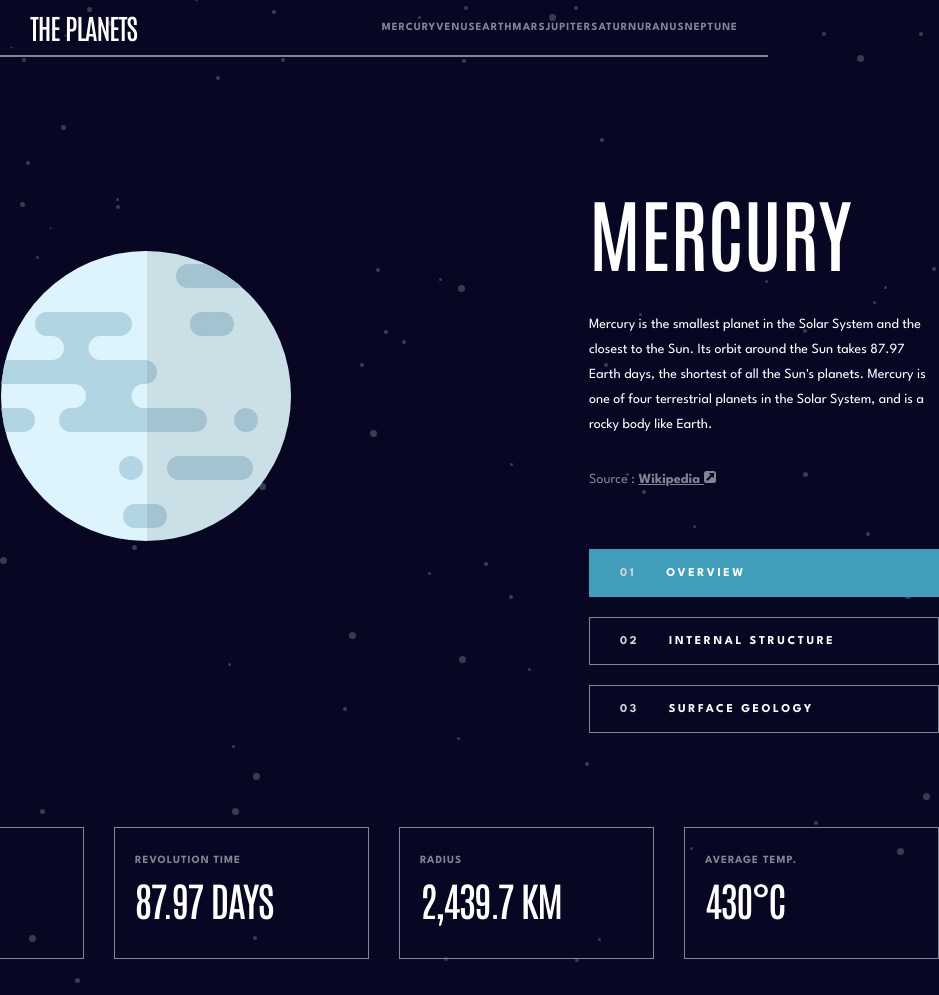
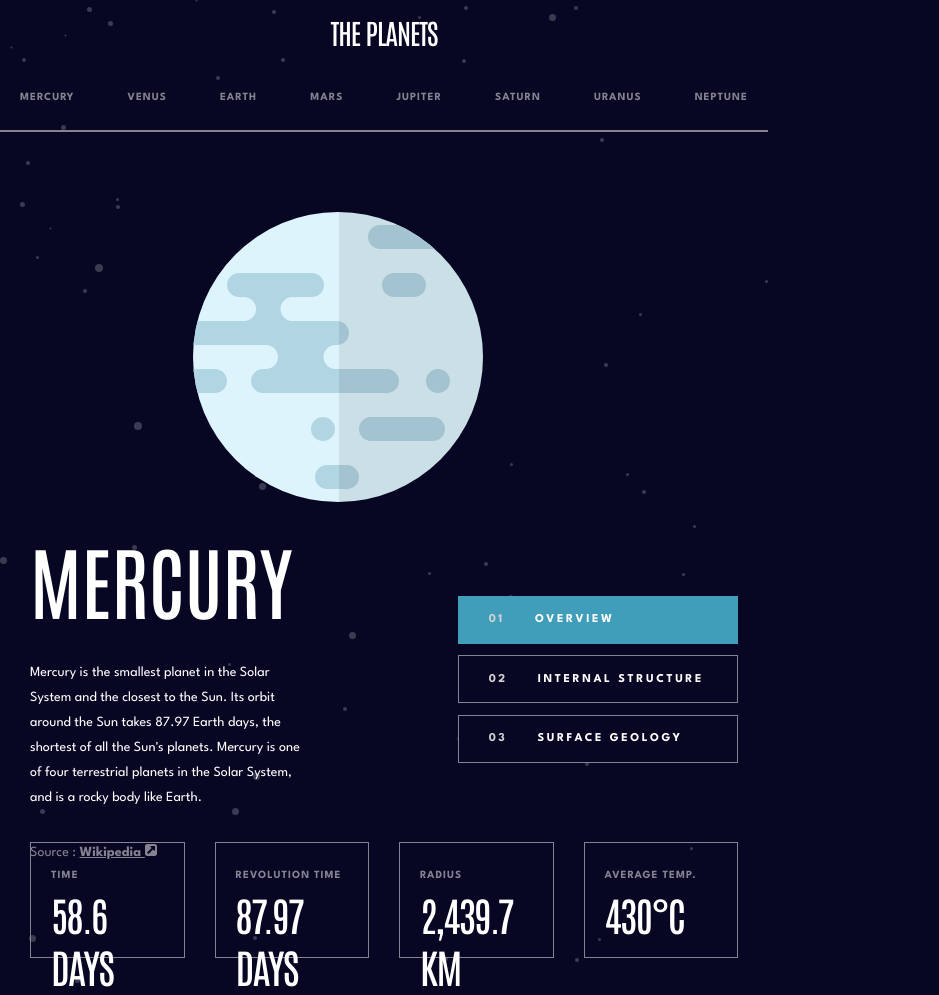
Before and after one commit to lavibia/planetland, a plain HTML site: page index.html in a window 768 px wide. Shown: the whole page, 939 px wide, since content can reach past the window. Drawn offline with Linux system fonts and the light colour scheme.

Commit message:
Add tab layout

```diff
--- a/style.css
+++ b/style.css
@@ -96,10 +96,9 @@ hr{
     margin:50px 0px;
     align-self: center;
     display: grid;
-   grid-template-columns: repeat(12,65px);
-   grid-template-rows: repeat(12,60px);
-   gap: 12px 30px;
-   max-width: 1110px;
+   grid-template-columns: repeat(12,1fr);
+   grid-template-rows: repeat(12,3.75em);
+   gap: 0.75em 1.8em;
 }
 
 .img-holder{
@@ -153,6 +152,7 @@ a{
     list-style: none;
 }
 .button-holder button{
+    width: 100%;
     text-align: left;
 }
 .button-holder span{
@@ -230,3 +230,39 @@ button:hover{
     background-color: var(--color-neptune);
     border-color: var(--color-neptune);
 }
+/* tabs */
+@media (min-width: 600px) and (max-width: 1024px) {
+    .header{
+        display: grid;
+        grid-template-columns: none;
+        grid-template-rows: 1fr 1fr;
+        height: fit-content;
+        margin: 0;;
+    }
+    .logo{
+        margin: 20px 0px;
+        justify-self: center;
+    }
+    .nav{
+        margin: 0px 20px;
+    }
+    .content{
+        padding: 30px;
+    }
+    .img-holder{
+        grid-area: 1/1/6/13;
+    }
+    .content-holder{
+        grid-area: 6/1/11/6;
+    }
+    .button-holder{
+        grid-area: 7/8/10/13;
+        justify-content: end;
+    }
+}
+/* phones */
+@media (max-width: 480px) {
+    body {
+        background-color: red;
+    }
+}
```
